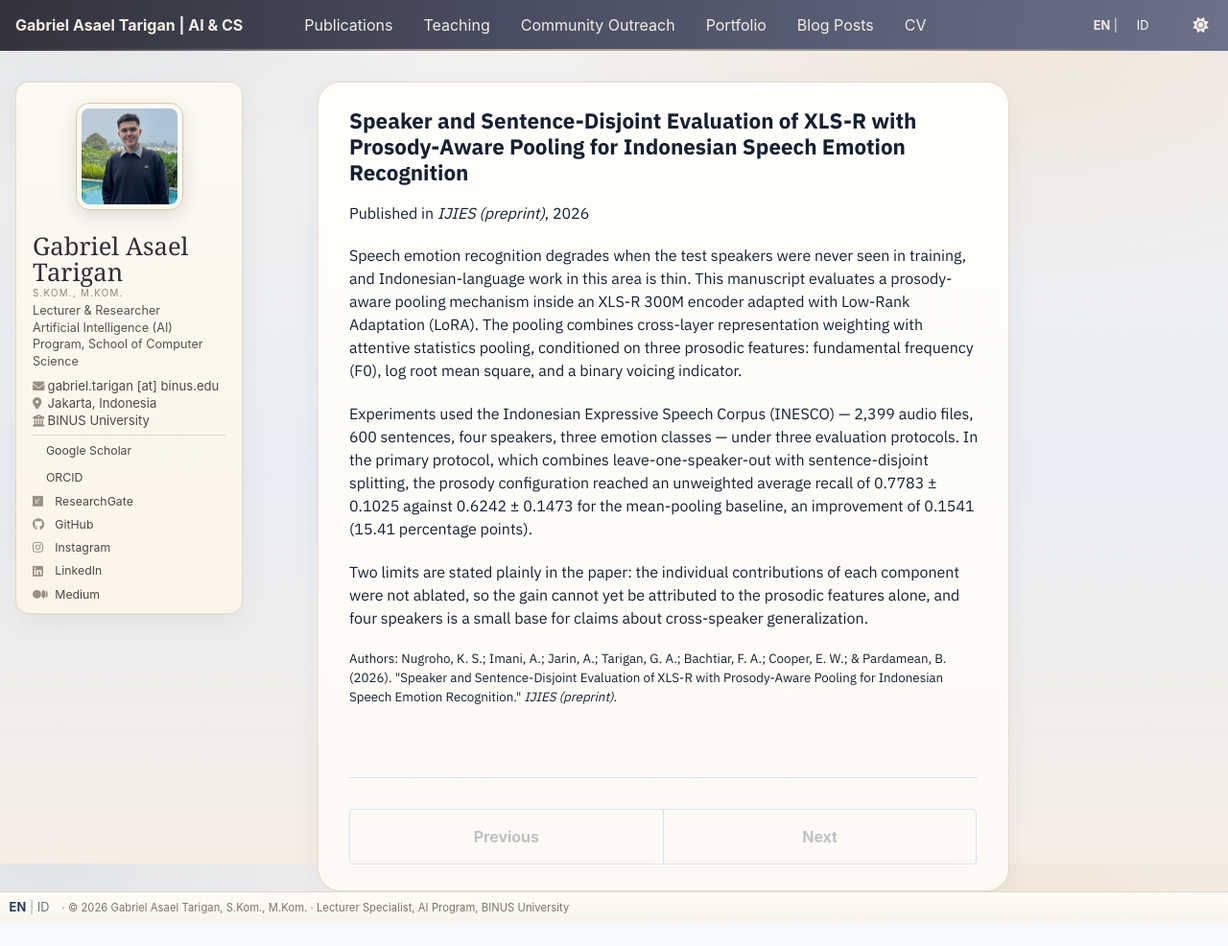
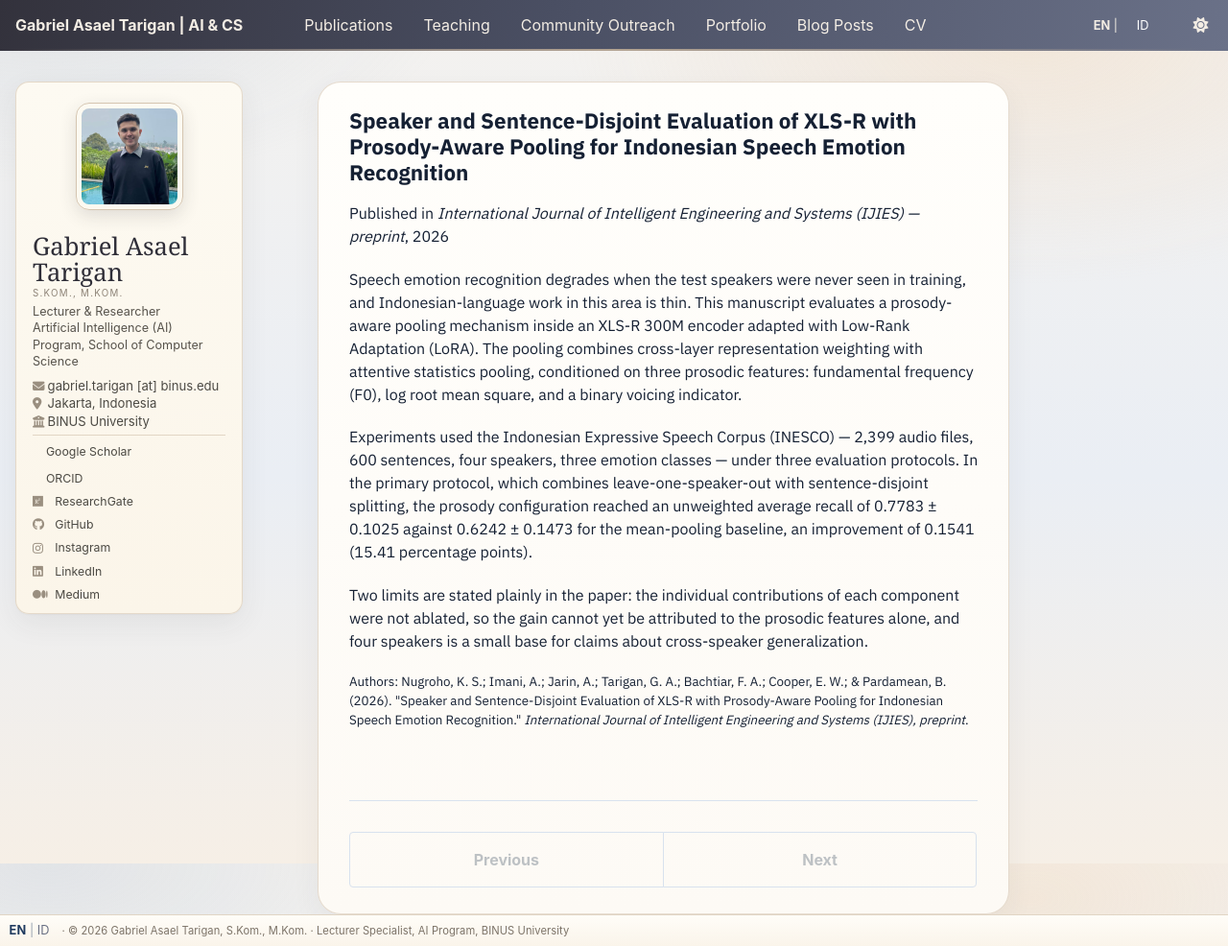
Before and after one commit to asaeltarigan/asaeltarigan.github.io, a Jekyll site: the page built from _publications/2026-11-23-ser-speaker-sentence-disjoint-xlsr-prosody.md, in a window 1280 px wide and 986 px high. Shown: the whole window at 96% size. Built offline with Jekyll 4.4.1, drawn with Linux system fonts in a browser that asks for light colours; some web fonts are replaced; a style sheet for code colours, icons or effects is not loaded.

Commit message:
Publications: SER preprint — full IJIES journal name

```diff
--- a/_publications/2026-11-23-ser-speaker-sentence-disjoint-xlsr-prosody.md
+++ b/_publications/2026-11-23-ser-speaker-sentence-disjoint-xlsr-prosody.md
@@ -6,8 +6,8 @@ status: preprint
 permalink: /publication/ser-xlsr-prosody-indonesian/
 excerpt: "A prosody-aware pooling mechanism inside an XLS-R 300M encoder adapted with LoRA, evaluated under leave-one-speaker-out and sentence-disjoint protocols on the Indonesian Expressive Speech Corpus."
 date: 2026-11-23
-venue: 'IJIES (preprint)'
-citation: 'Nugroho, K. S.; Imani, A.; Jarin, A.; Tarigan, G. A.; Bachtiar, F. A.; Cooper, E. W.; &amp; Pardamean, B. (2026). &quot;Speaker and Sentence-Disjoint Evaluation of XLS-R with Prosody-Aware Pooling for Indonesian Speech Emotion Recognition.&quot; <i>IJIES (preprint)</i>.'
+venue: 'International Journal of Intelligent Engineering and Systems (IJIES) — preprint'
+citation: 'Nugroho, K. S.; Imani, A.; Jarin, A.; Tarigan, G. A.; Bachtiar, F. A.; Cooper, E. W.; &amp; Pardamean, B. (2026). &quot;Speaker and Sentence-Disjoint Evaluation of XLS-R with Prosody-Aware Pooling for Indonesian Speech Emotion Recognition.&quot; <i>International Journal of Intelligent Engineering and Systems (IJIES), preprint</i>.'
 ---
 
 Speech emotion recognition degrades when the test speakers were never seen in training, and Indonesian-language work in this area is thin. This manuscript evaluates a prosody-aware pooling mechanism inside an XLS-R 300M encoder adapted with Low-Rank Adaptation (LoRA). The pooling combines cross-layer representation weighting with attentive statistics pooling, conditioned on three prosodic features: fundamental frequency (F0), log root mean square, and a binary voicing indicator.
```
